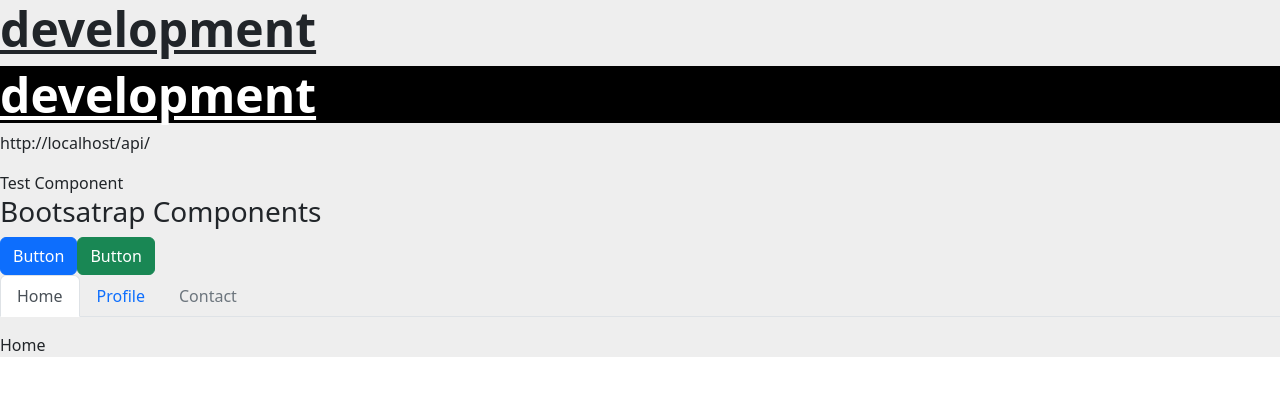
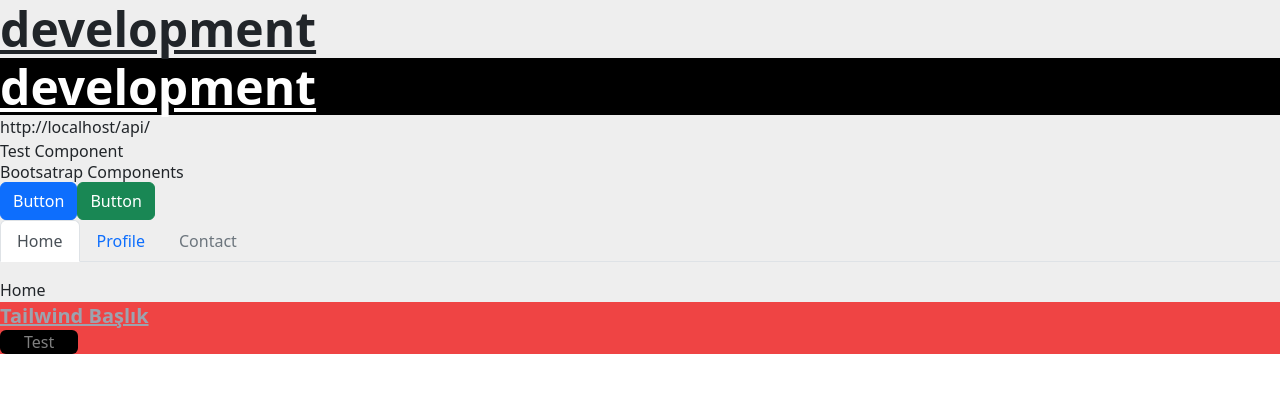
Before and after one commit to mturan01/react-starter-kit, a React (Create React App) app: page / in a window 1280 px wide. Shown: the top 396 px of the page. Built offline with nearby package versions, Linux system fonts and the light colour scheme.

Commit message:
Tailwind.css kurulumu

```diff
--- a/package.json
+++ b/package.json
@@ -37,5 +37,8 @@
       "last 1 firefox version",
       "last 1 safari version"
     ]
+  },
+  "devDependencies": {
+    "tailwindcss": "^3.3.1"
   }
 }
--- a/src/App.js
+++ b/src/App.js
@@ -4,6 +4,8 @@ import Test from "./Test";
 import styles from "./App.module.css";
 import { Title } from "./Components";
 import Bootsatrap from "./Bootsatrap";
+import "./tailwind.css";
+import Tailwind from "./Tailwind";
 
 function App() {
   useEffect(()=>{
@@ -24,6 +26,7 @@ function App() {
  </>
  )}
   <Bootsatrap/>
+  <Tailwind/>
     </div>
   );
 }
--- /dev/null
+++ b/src/Tailwind.js
@@ -0,0 +1,9 @@
+function Tailwind(){
+return(
+    <div className="bg-red-500">
+        <h3 className="text-xl font-semibold text-gray-400 underline">Tailwind Başlık</h3>
+        <button className="flex items-center px-4  text-white/50 hover:!bg-yellow-600 bg-black rounded">Test</button>
+    </div>
+)
+}
+export default Tailwind;
--- /dev/null
+++ b/src/tailwind.css
@@ -0,0 +1,3 @@
+@tailwind base;
+@tailwind components;
+@tailwind utilities;
--- /dev/null
+++ b/tailwind.config.js
@@ -0,0 +1,10 @@
+/** @type {import('tailwindcss').Config} */
+module.exports = {
+  content: [
+    "./src/**/*.{js,jsx,ts,tsx}",
+  ],
+  theme: {
+    extend: {},
+  },
+  plugins: [],
+}
```
Also changed, not shown: 1 other file (tests, documents, lock files or other folders).
